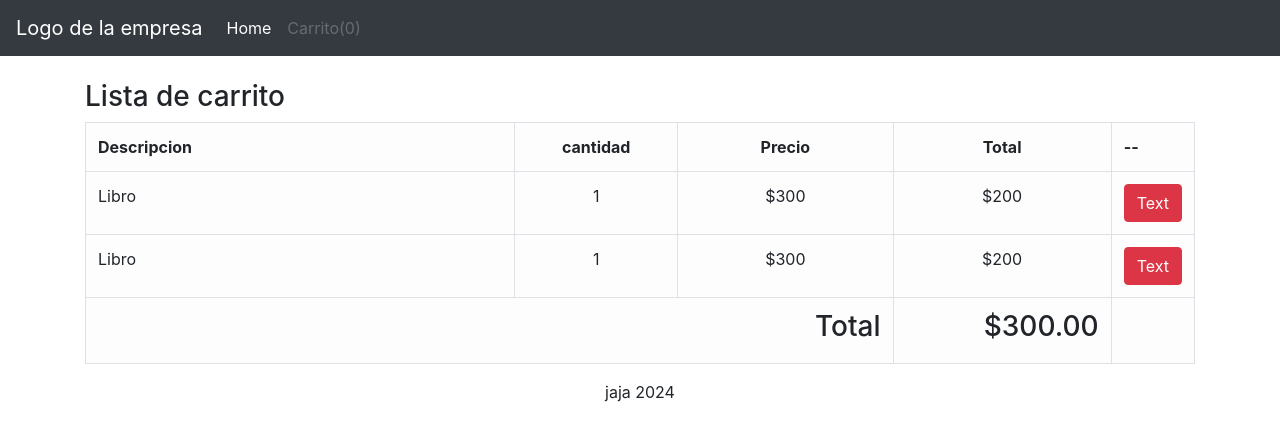
After one commit to Eltorretaz/Simple_Shopping_Cart_PHP_Mysql_armando_3feb2024, a PHP site: page /mostrarCarrito.php in a window 1280 px wide. The commit adds this page. Shown: the top 441 px of the page. Run offline with PHP 8.4, Linux system fonts and the light colour scheme.

Commit message:
vamo bien

```diff
--- /dev/null
+++ b/carrito.php
@@ -0,0 +1,56 @@
+<?php
+session_start();
+
+$mensaje="";
+
+if(isset($_POST["btnAccion"])){
+  switch($_POST["btnAccion"]){
+    case 'Agregar':
+
+      if(is_numeric( openssl_decrypt($_POST['id'],COD,KEY))){
+        $ID=openssl_decrypt($_POST['id'],COD,KEY);
+        $mensaje.="ok ID correcto".$ID."<br/>";
+      }else{
+        $mensaje.="Ups... ID Incorrecto".$ID."<br/>"; break;}
+
+      if(is_string(openssl_decrypt($_POST['nombre'],COD,KEY))){
+          $NOMBRE=openssl_decrypt($_POST['nombre'],COD,KEY);
+          $mensaje.="Ok NOMBRE".$NOMBRE."<br/>";
+        }else{ $mensaje.="Upps... ID Incorrecto".$ID."<br/>";  break;}
+
+        if(is_string(openssl_decrypt($_POST['cantidad'],COD,KEY))){
+          $CANTIDAD=openssl_decrypt($_POST['cantidad'],COD,KEY);
+          $mensaje.="Ok CANTIDAD".$CANTIDAD."<br/>";
+        }else{ $mensaje.="Upps... Algo pasa con la cantidad".$ID."<br/>";  break;}
+
+        if(is_string(openssl_decrypt($_POST['precio'],COD,KEY))){
+          $PRECIO=openssl_decrypt($_POST['precio'],COD,KEY);
+          $mensaje.="Ok precio".$PRECIO."<br/>";
+        }else{ $mensaje.="Upps... Algo pasa con el precio".$ID."<br/>";  break;}
+
+        if(!isset($_SESSION['CARRITO'])){
+          $producto=array(
+            'ID'=>$ID,
+            'NOMBRE'=>$NOMBRE,
+            'CANTIDAD'=>$CANTIDAD,
+            'PRECIO'=>$PRECIO
+          );
+          $_SESSION['CARRITO'][0]=$producto;
+        }else{
+          $NumeroProductos=count($_SESSION['CARRITO']);
+
+          $producto=array(
+            'ID'=>$ID,
+            'NOMBRE'=>$NOMBRE,
+            'CANTIDAD'=>$CANTIDAD,
+            'PRECIO'=>$PRECIO
+          );
+          $_SESSION['CARRITO'][$NumeroProductos]=$producto;
+        }
+        $mensaje=print_r($_SESSION, true);
+
+      break;
+  }
+}
+
+?>
--- a/global/config.php
+++ b/global/config.php
@@ -1,5 +1,8 @@
 <?php
+define("KEY","jaja");
+define("COD","AES-128-ECB");
+
 define("SERVIDOR","localhost");
 define("USUARIO","root");
 define("PASSWORD","");
-define("BD","cart_shopping");?>
+define("BD","cartshopping");?>
--- /dev/null
+++ b/mostrarCarrito.php
@@ -0,0 +1,41 @@
+<?php
+include 'global/config.php';
+include 'carrito.php';
+include 'templates/cabecera.php'
+?>
+
+<br>
+<h3>Lista de carrito</h3>
+
+<table class="table table-light table-bordered">
+  <tbody>
+    <tr>
+      <th width="40%">Descripcion</th>
+      <th width="15%" class="text-center">cantidad</th>
+      <th width="20%" class="text-center">Precio</th>
+      <th width="20%" class="text-center">Total</th>
+      <th width="5%">--</th>
+    </tr>
+    <tr>
+      <td width="40%">Libro</td>
+      <td width="15%" class="text-center">1</td>
+      <td width="20%" class="text-center">$300</td>
+      <td width="20%" class="text-center">$200</td>
+      <td width="5%"><button class="btn btn-danger" type="button">Text</button></td>
+    </tr>
+    <tr>
+      <td width="40%">Libro</td>
+      <td width="15%" class="text-center">1</td>
+      <td width="20%" class="text-center">$300</td>
+      <td width="20%" class="text-center">$200</td>
+      <td width="5%"><button class="btn btn-danger" type="button">Text</button></td>
+    </tr>
+    <tr>
+      <td colspan="3" align="right"><h3>Total</h3></td>
+      <td align="right"><h3>$<?php echo number_format(300,2)?></h3></td>
+      <td></td>
+      </tr>
+  </tbody>
+</table>
+
+<?php include 'templates/pie.php'; ?>
--- /dev/null
+++ b/templates/cabecera.php
@@ -0,0 +1,30 @@
+<!DOCTYPE html>
+<html lang="en">
+<head>
+    <meta charset="UTF-8">
+    <meta name="viewport" content="width=device-width, initial-scale=1.0">
+    <title>Tienda</title>
+    <link rel="stylesheet" href="https://cdn.jsdelivr.net/npm/bootstrap@4.1.3/dist/css/bootstrap.min.css" integrity="sha384-MCw98/SFnGE8fJT3GXwEOngsV7Zt27NXFoaoApmYm81iuXoPkFOJwJ8ERdknLPMO" crossorigin="anonymous">
+    <script src="https://code.jquery.com/jquery-3.3.1.slim.min.js" integrity="sha384-q8i/X+965DzO0rT7abK41JStQIAqVgRVzpbzo5smXKp4YfRvH+8abtTE1Pi6jizo" crossorigin="anonymous"></script>
+    <script src="https://cdn.jsdelivr.net/npm/popper.js@1.14.3/dist/umd/popper.min.js" integrity="sha384-ZMP7rVo3mIykV+2+9J3UJ46jBk0WLaUAdn689aCwoqbBJiSnjAK/l8WvCWPIPm49" crossorigin="anonymous"></script>
+    <script src="https://cdn.jsdelivr.net/npm/bootstrap@4.1.3/dist/js/bootstrap.min.js" integrity="sha384-ChfqqxuZUCnJSK3+MXmPNIyE6ZbWh2IMqE241rYiqJxyMiZ6OW/JmZQ5stwEULTy" crossorigin="anonymous"></script>
+</head>
+<body>
+    <nav class="navbar navbar-expand-lg navbar-dark bg-dark">
+        <a class="navbar-brand" href="index.php">Logo de la empresa</a>
+        <button class="navbar-toggler" data-target="#my-nav" data-toggle="collapse" aria-controls="my-nav" aria-expanded="false" aria-label="Toggle navigation">
+            <span class="navbar-toggler-icon"></span>
+        </button>
+        <div id="my-nav" class="collapse navbar-collapse">
+            <ul class="navbar-nav mr-auto">
+                <li class="nav-item active">
+                    <a class="nav-link" href="index.php">Home<span class="sr-only">(current)</span></a>
+                </li>
+                <li class="nav-item">
+                  </li>
+                  <a class="nav-link disabled" href="mostrarCarrito.php" tabindex="-1" aria-disabled="true">Carrito(<?php
+                  echo (empty($_SESSION['CARRITO']))?0:count($_SESSION['CARRITO'])?>)</a>
+            </ul>
+        </div>
+    </nav>
+    <div class="container">
--- /dev/null
+++ b/templates/pie.php
@@ -0,0 +1,4 @@
+</div>
+<div class="col-12 text-center">jaja 2024</div>
+</body>
+</html>
```
Also changed, not shown: index.php (+17 -34 lines).
